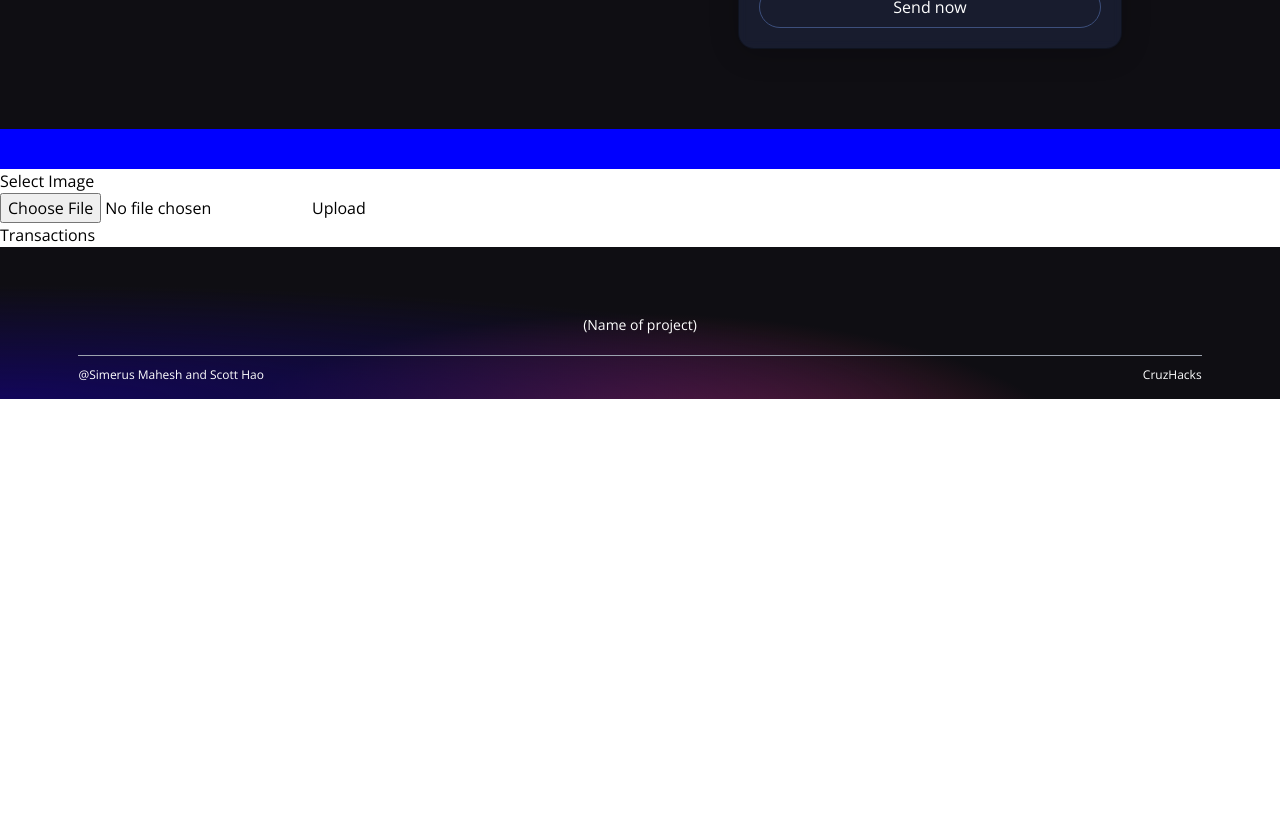
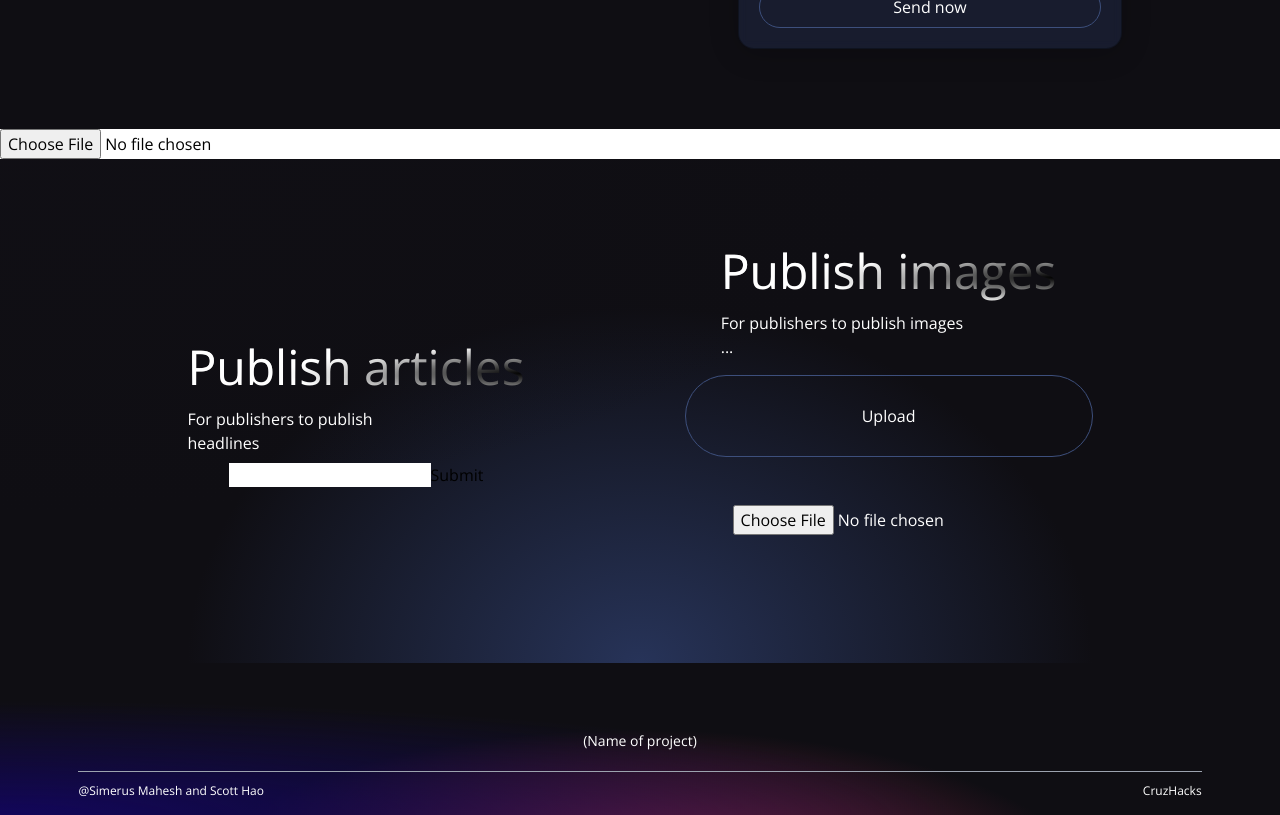
Before and after one commit to SimerusM/cruzhacks2022, a React (Create React App) app in the folder client/: page / in a window 1280 px wide. Shown: the part 620-1435 px from the top of the page. Before the commit the page ends 1019 px from the top, so only its background shows below. Built offline with nearby package versions, Linux system fonts and the light colour scheme.

Commit message:
Main changes are in the Services

```diff
--- a/client/package.json
+++ b/client/package.json
@@ -10,6 +10,7 @@
     "ethers": "^5.5.3",
     "react": "^17.0.2",
     "react-dom": "^17.0.2",
+    "react-hook-form": "^7.24.0",
     "react-icons": "^4.3.1",
     "react-scripts": "5.0.0",
     "web-vitals": "^2.1.3"
--- a/client/src/App.js
+++ b/client/src/App.js
@@ -1,4 +1,4 @@
-import { Navbar, Welcome, Footer, Services, Transactions } from './components';
+import { Navbar, Welcome, Footer, Services, } from './components';
 
 const App = () => {
   return (
@@ -8,7 +8,6 @@ const App = () => {
         <Welcome />
       </div>
       <Services />
-      <Transactions />
       <Footer />
     </div>
   )
--- a/client/src/components/Services.jsx
+++ b/client/src/components/Services.jsx
@@ -1,54 +1,87 @@
 import React, { Component, useState } from "react";
 import axios from 'axios';
 
+
 class Services extends Component {
-  constructor(props) {
-    super(props);
-    this.state = {
-      image: null
-    };
+  state = {
+      selectedFile: null,
+      hash: '',
   }
 
-
-  handleUpload = () => {
-      console.log('Handle Upload')
-      axios.post('http://127.0.0.1:3001/api/hashimage', { value: this.onImageChange.image })
+  fileSelectedHandler = event => {
+      this.setState(
+          {selectedFile: event.target.files[0]}
+      )
+    //   Debug
+    console.log(event.target.files[0])
   }
 
-  // Changes the Image upon user choosing a new file
-  onImageChange = event => {
-    if (event.target.files && event.target.files[0]) {
-      let img = event.target.files[0];
-      this.setState({
-        image: URL.createObjectURL(img)
-      });
-    }
-  };
+  fileUploadHandler = () => {
+    const fd = new FormData();
+    fd.append('image', this.state.selectedFile, this.state.selectedFile.name)
+    console.log(fd.get('image'));
+    console.log('Image sent')
+    axios.post('http://127.0.0.1:3001/image',fd,
+        {headers: { 'Content-Type': 'multipart/form-data' }})
+        .then(res => {
+            console.log(res);
+        })
+  }
 
-//   submit(event) {
-//     fetch("http://127.0.0.1:3001/api/hashimage")
-//         .then(response=> response.json())
-//         .then(hash => this.setState({ hash }));
-//     event.preventDefault();
-//   }
+  onSubmit = (data) => {
+    console.log(data)
+  }
 
   render() {
     return (
       <div>
-        <div>
-          <div>
-            {/* Testing */}
-            <div style={{ padding: "20px", background: "blue", color: "white"  }}>
-                {/* Displaying Image onto screen */}
-                {/* <img src={this.state.image} /> */}
-
-                {/* Displaying URL of img onto screen */}
-                <h1>{this.state.image}</h1>
+        <input type="file" onChange={this.fileSelectedHandler}></input>
+        <div className="flex w-full justify-center items-center gradient-bg-services">
+          <div className="flex mf:flex-col flex-col items-center justify-between md:p-20 py-12 px-4">
+            <div className="flex-1 flex flex-col justify-start items-start">
+              <h1 className="text-white text-3xl sm:text-5xl py-2 text-gradient ">
+                Publish articles
+              </h1>
+              <p className="text-left my-2 text-white font-light md:w-9/12 w-11/12 text-base">
+                For publishers to publish headlines
+              </p>
             </div>
 
-            <h1>Select Image</h1>
-            <input type="file" name="myImage" onChange={this.onImageChange} />
-            <button onClick={this.handleUpload}>Upload</button>
+            {/* <div className="text-white w-full mt-2 border-[1px] p-2 border-[#3d4f7c] hover:bg-[#3d4f7c] rounded-full cursor-pointer flex-1 flex flex-col justify-start items-center p-7">
+              <button onClick={() => {console.log('hi')}}>Publish</button>
+            </div> */}
+            {/* <div className="items-center justify-between md:p-12 py-8 px-4">
+              <input type="text"/>
+            </div>  */}
+            <form onSubmit={this.onSubmit}>
+              {/* <label>
+                <input type="text" name="hash" />
+              </label>
+              <div className="text-white w-full mt-2 border-[1px] p-2 border-[#3d4f7c] hover:bg-[#3d4f7c] rounded-full cursor-pointer flex-1 flex flex-col justify-start items-center p-7">
+                <button onClick={() => {console.log('hi')}}>Publish</button>
+              </div> */}
+              <input type="text" ref={this.hash} />
+              <input type="submit" />
+            </form>
+          </div>
+
+
+          <div className="flex mf:flex-col flex-col items-center justify-between md:p-20 py-12 px-4">
+            <div className="flex-1 flex flex-col justify-start items-start">
+              <h1 className="text-white text-3xl sm:text-5xl py-2 text-gradient ">
+                Publish images
+              </h1>
+              <p className="text-left my-2 text-white font-light md:w-9/12 w-11/12 text-base">
+                For publishers to publish images ...
+              </p>
+            </div>
+
+            <div className="text-white w-full mt-2 border-[1px] p-2 border-[#3d4f7c] hover:bg-[#3d4f7c] rounded-full cursor-pointer flex-1 flex flex-col justify-start items-center p-7">
+              <button onClick={this.fileUploadHandler}>Upload</button>
+            </div>
+            <div className="items-center justify-between md:p-12 py-8 px-4 text-white">
+              <input type="file" onChange={this.fileSelectedHandler}></input>
+            </div>
           </div>
         </div>
       </div>
--- a/client/src/components/Transactions.jsx
+++ /dev/null
@@ -1,7 +0,0 @@
-const Transactions = () => {
-    return (
-        <h1>Transactions</h1>
-    );
-}
-
-export default Transactions;
--- /dev/null
+++ b/client/src/components/Verify.jsx
@@ -0,0 +1,22 @@
+import React from "react";
+
+const Verify = () => (
+  <div className="flex w-full justify-center items-center gradient-bg-services">
+    {/* <div className="flex mf:flex-col flex-col items-center justify-between md:p-20 py-12 px-4">
+      <div className="flex-1 flex flex-col justify-start items-start">
+        <h1 className="text-white text-3xl sm:text-5xl py-2 text-gradient ">
+          Verify articles
+        </h1>
+        <p className="text-left my-2 text-white font-light md:w-9/12 w-11/12 text-base">
+          For users to verify ...
+        </p>
+      </div>
+
+      <div className="text-white w-full mt-2 border-[1px] p-2 border-[#3d4f7c] hover:bg-[#3d4f7c] rounded-full cursor-pointer flex-1 flex flex-col justify-start items-center p-7">
+        <button>Verify</button>
+      </div>
+    </div> */}
+  </div>
+);
+
+export default Verify;
--- a/client/src/components/index.js
+++ b/client/src/components/index.js
@@ -2,5 +2,6 @@ export { default as Loader } from './Loader';
 export { default as Navbar } from './Navbar';
 export { default as Footer } from './Footer';
 export { default as Services } from './Services';
-export { default as Transactions } from './Transactions';
+export { default as Publish } from './Publisher';
+export { default as Verify } from './Verify';
 export { default as Welcome } from './Welcome';
```
Also changed, not shown: client/src/components/Publisher.jsx (added, +36 -0 lines), 2 other files (tests, documents, lock files or other folders).
